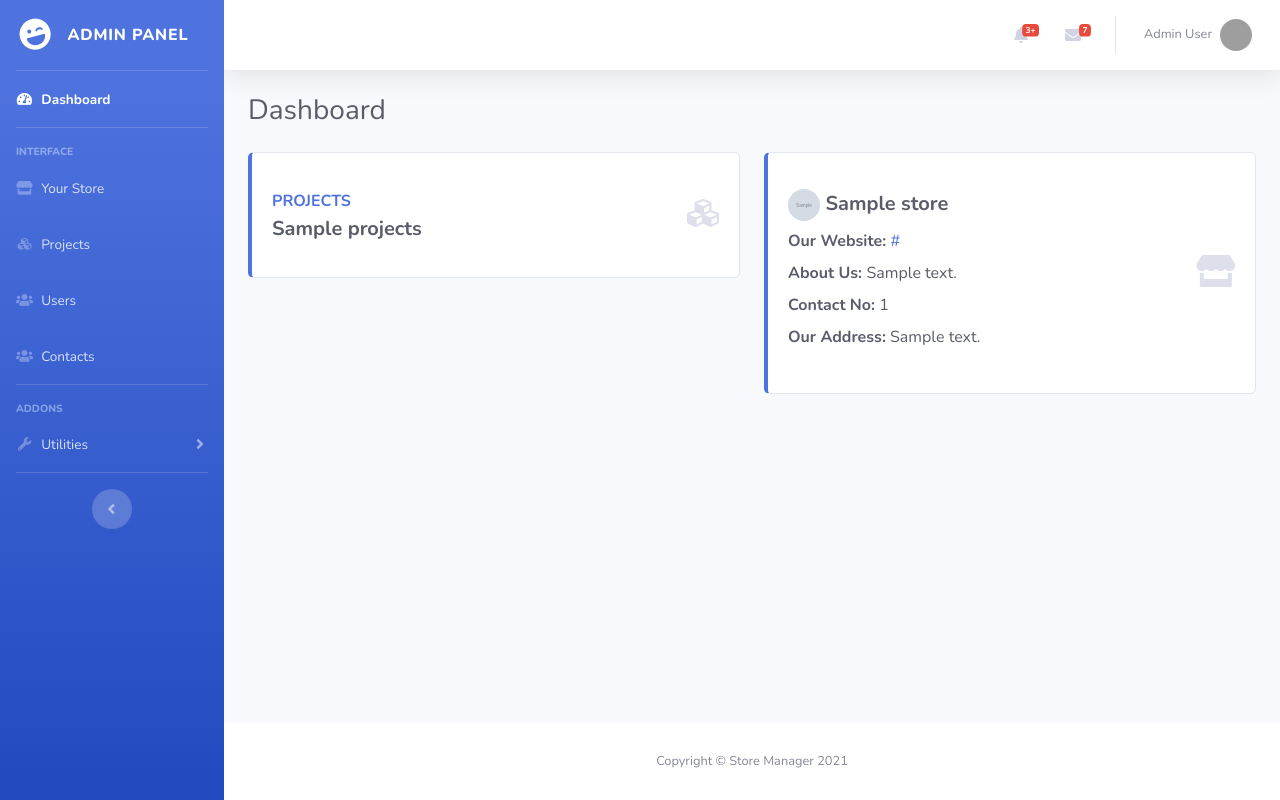
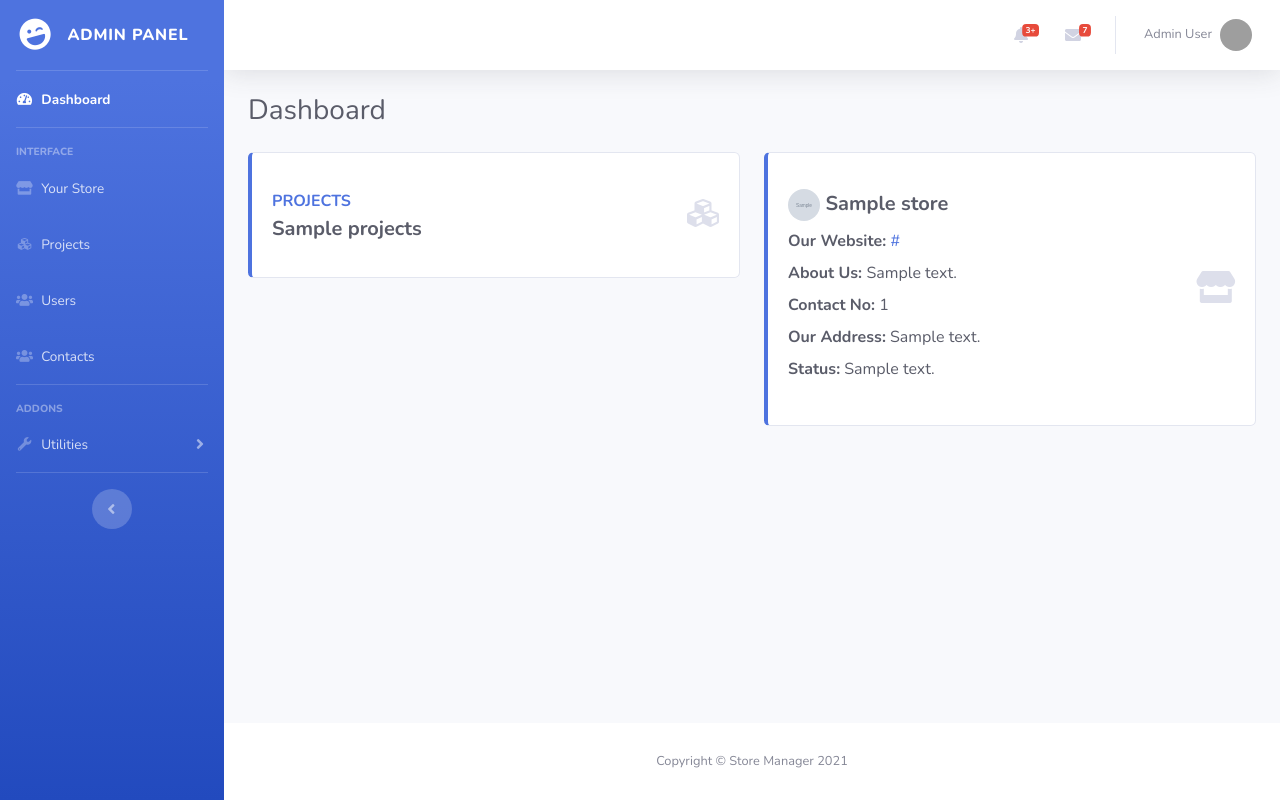
Before and after one commit to Infogiants/projectmanager, a Laravel app: template resources/views/userhome.blade.php in a window 1280 px wide. Run offline with Laravel 8, Linux system fonts and the light colour scheme; a user stored in the database is signed in; data comes from the database, SQL or seed files in the repository; tables that the repository leaves empty hold one stand-in row (values such as "Sample post"); the template is opened without the code that fills it: most values are stand-ins (such as "Sample title", 1, 10 or a date in 2020); grey boxes marked "Sample" are stand-in pictures; grey boxes are pictures that could not be loaded.

Commit message:
Added more dstore details

```diff
--- a/resources/views/userhome.blade.php
+++ b/resources/views/userhome.blade.php
@@ -55,6 +55,9 @@
                   <div class="mb-2 text-gray-800">
                      <strong>Our Address:</strong> {{ $store->store_address }}
                   </div>
+                  <div class="mb-2 text-gray-800">
+                     <strong>Status:</strong> <?php echo $store->store_status == 1 ? 'We are working and operational today.' : $store->store_closed_message; ?>
+                  </div>
                </div>
                @endempty
                <div class="col-auto">
```
